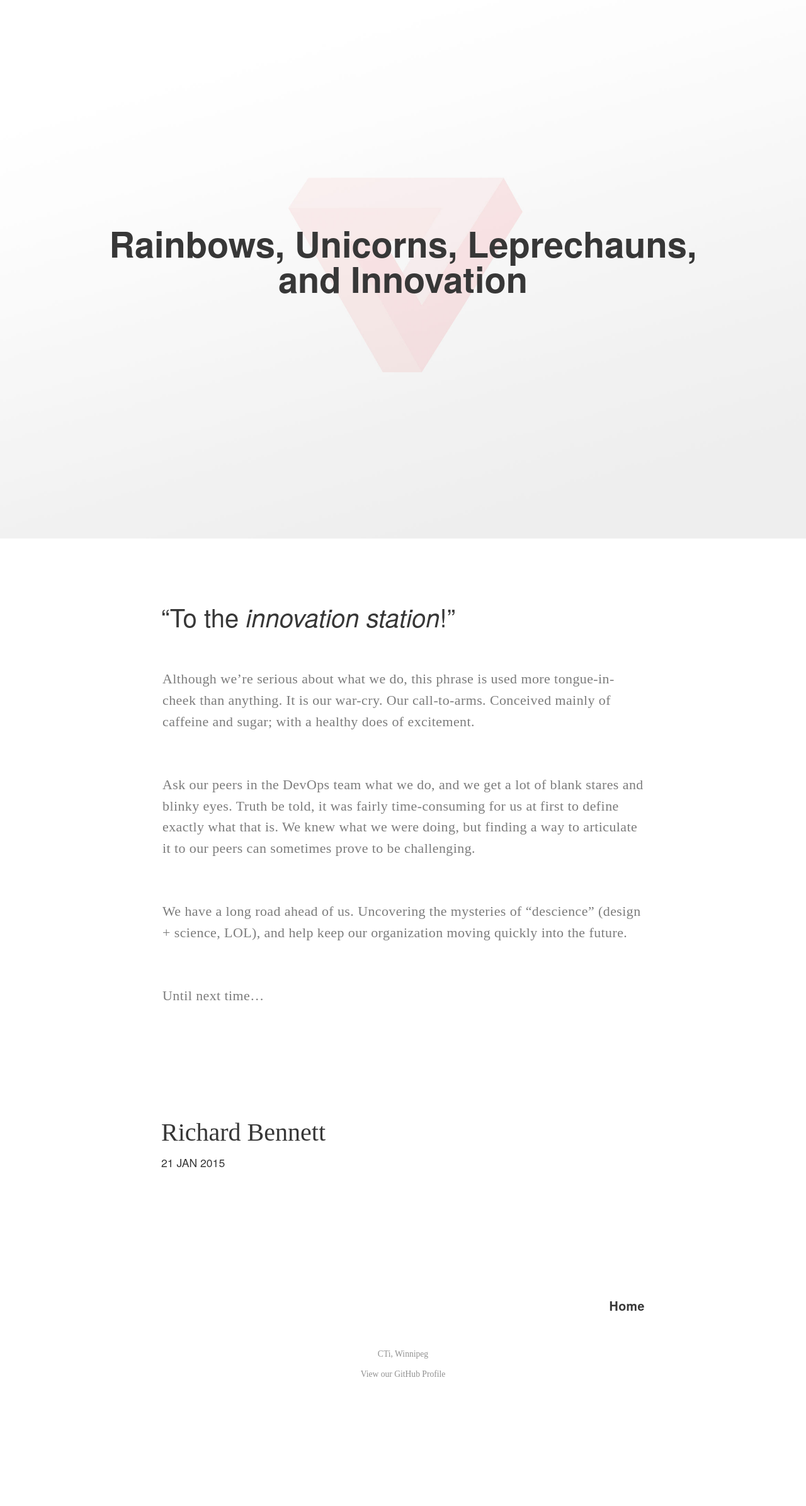
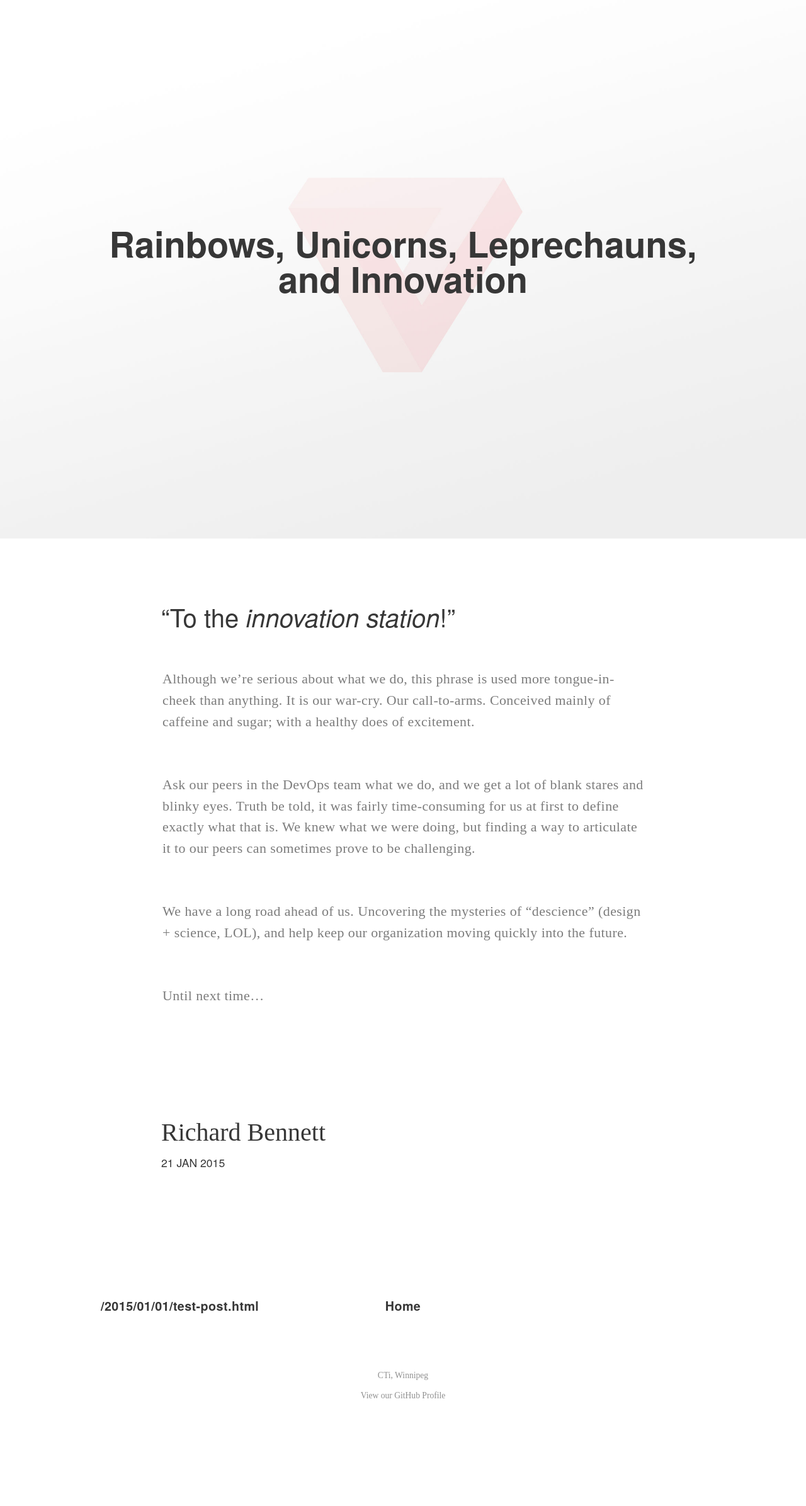
Before and after one commit to CTi-Winnipeg/cti-winnipeg.github.io, a Jekyll site: the page built from _posts/2015-01-21-first-post.md, in a window 1280 px wide. Shown: the whole page at 63% size. Built offline with Jekyll 4.4.1, drawn with Linux system fonts in a browser that asks for light colours; before the commit the page ends 2357 px from its top, so only the background shows below that.

Commit message:
Post layout pagination update

```diff
--- a/_layouts/post.html
+++ b/_layouts/post.html
@@ -12,16 +12,19 @@ layout: default
     {{content}}
   </article>
 </div>
+  {% if page.author %}
   <article class="meta">
     <div class="wrapper">
       <div class="author">{% if page.author_email %}<a href="mailto:{{ page.author_email }}">{% endif %}{{ page.author }}{% if page.author_email %}</a>{% endif %}</div>
       <div class="date">{{ page.date | date_to_string }}</div>
     </div>
   </article>
+  {% endif %}
 <div class="wrapper">
   <nav class="bottom">
     <a href="https://cti-winnipeg.github.io/">Home</a>
-    {% if page.next %}<a href="{{ page.next.url }}">Next post</a>{% endif %}
+    {% if page.next %}<a href="{{ page.next.url }}" class="next">{{ page.next.title }}</a>{% endif %}
+    {% if page.previous %}<a href="{{ page.previous.url }}" class="previous">{{ page.previous.url }}</a>{% endif %}
   </nav>
   <footer>
     <p></p><p></p>
--- a/stylesheets/styles.css
+++ b/stylesheets/styles.css
@@ -279,6 +279,8 @@ nav.bottom {
   letter-spacing: 0.02em;
   padding: 2em 10%;
   padding-top: 1em;
+  text-align: center;
+  position: relative;
 }
 
 nav.bottom a {
@@ -288,9 +290,13 @@ nav.bottom a {
   text-decoration-style: dotted;
 }
 
-nav.bottom a:first-child {
+nav.bottom a.previous {
   float: left;
+  position: absolute;
+  left: 0px;
 }
-nav.bottom a:last-child {
+nav.bottom a.next {
   float: right;
+  position: absolute;
+  right: 0px;
 }
```
